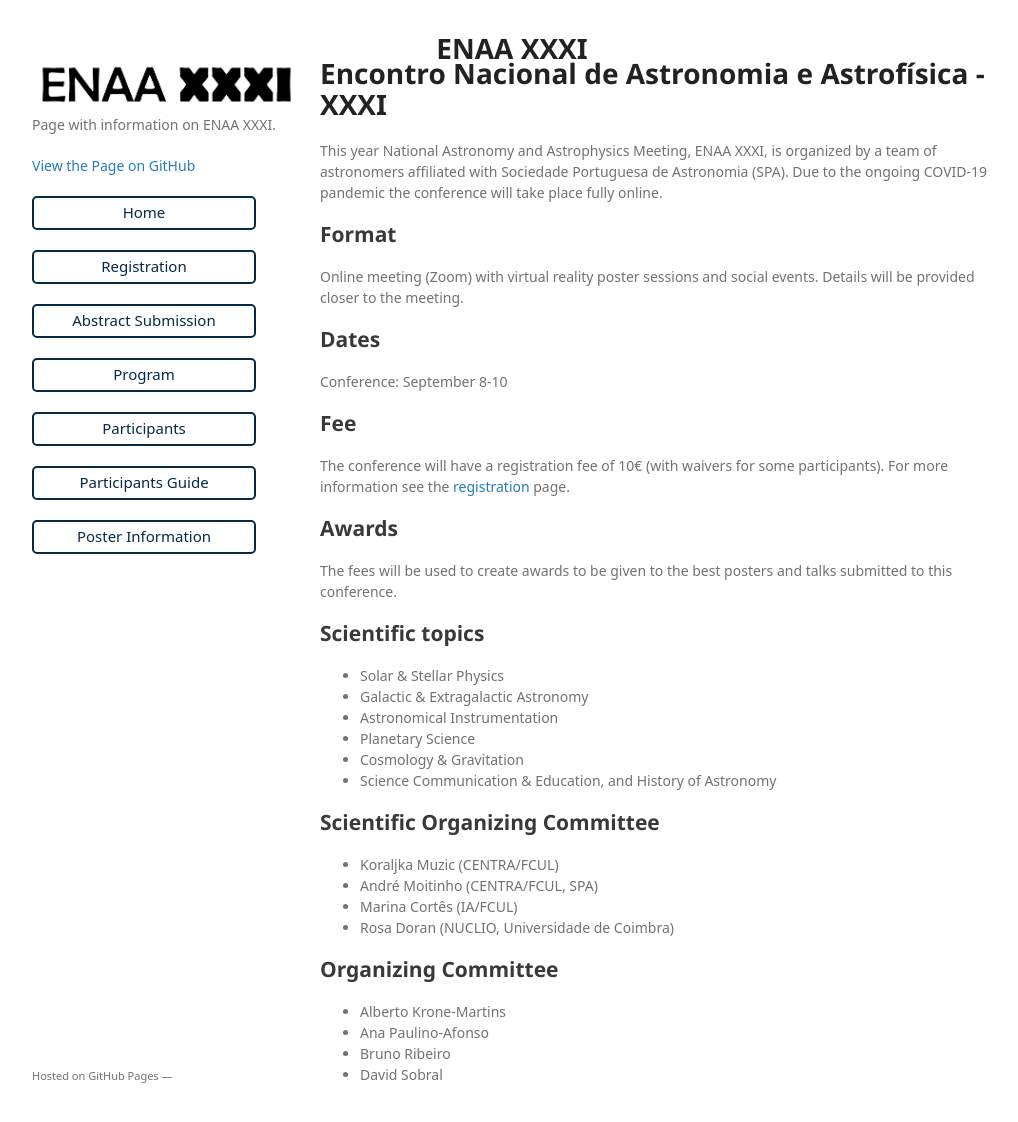
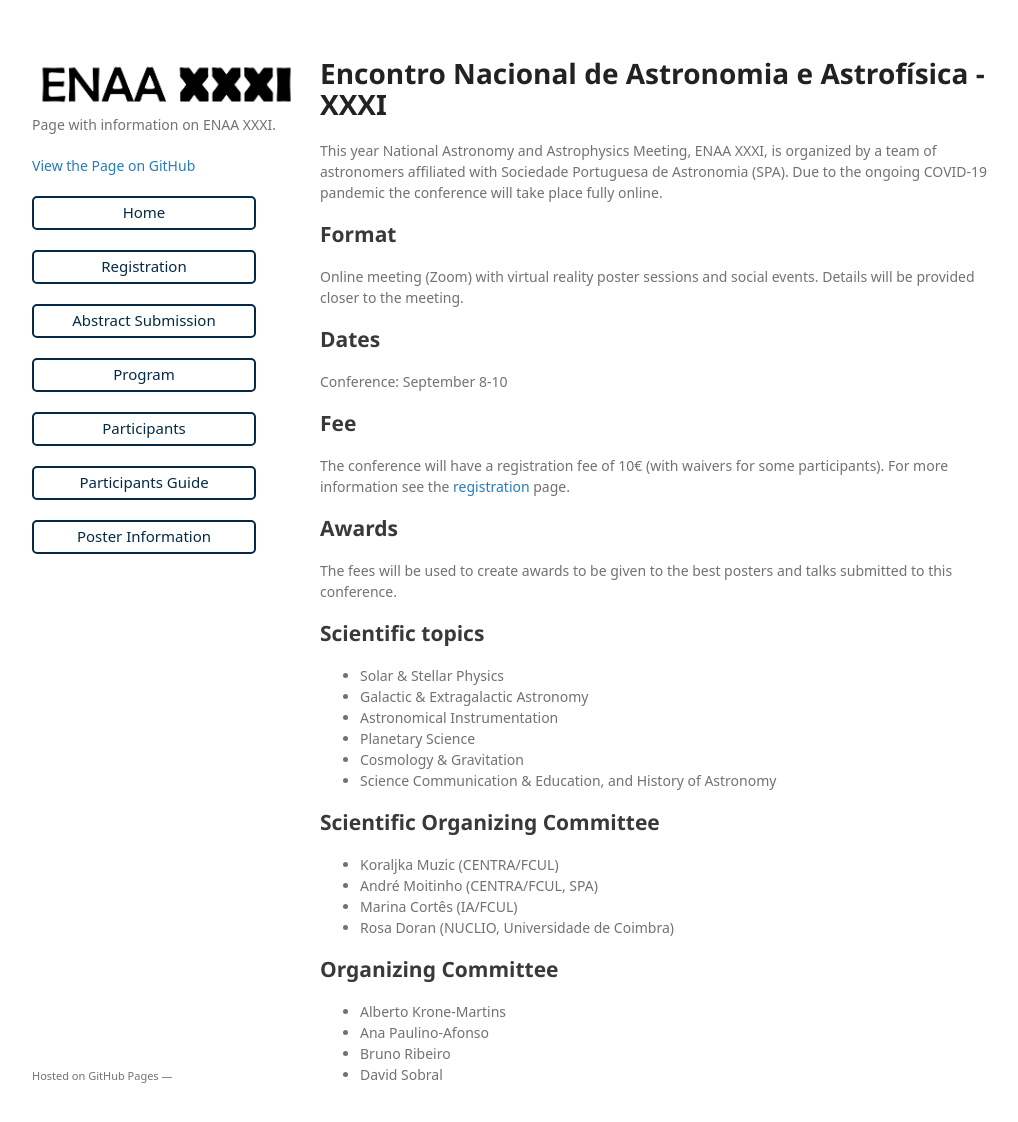
Before and after one commit to ENAAXXXI/ENAAXXXI.github.io, a Jekyll site: the page built from index.md, in a window 1280 px wide and 1155 px high. Shown: the top 1122 px of the window, without its empty margins (128-1146 px from the left). Built offline with Jekyll 4.4.1, drawn with Linux system fonts in a browser that asks for light colours; some web fonts are replaced; our own code applies the rules of GitHub Pages for plain Markdown files.

Commit message:
Header removed

```diff
--- a/_layouts/default.html
+++ b/_layouts/default.html
@@ -21,11 +21,11 @@
 
 <body>
 
-  <div class="header-image">
+  <!-- <div class="header-image">
     <div class="header-text">
       <h1>ENAA XXXI</h1>
     </div>
-  </div>
+  </div> -->
 
   <div class="wrapper">
       <header>
```
